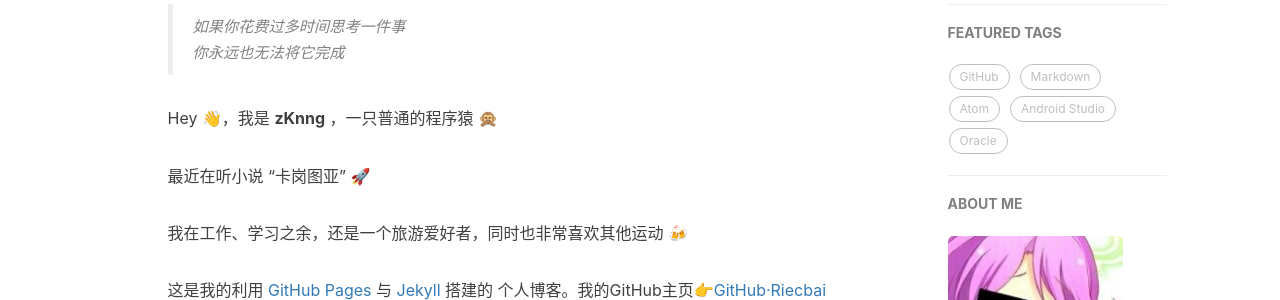
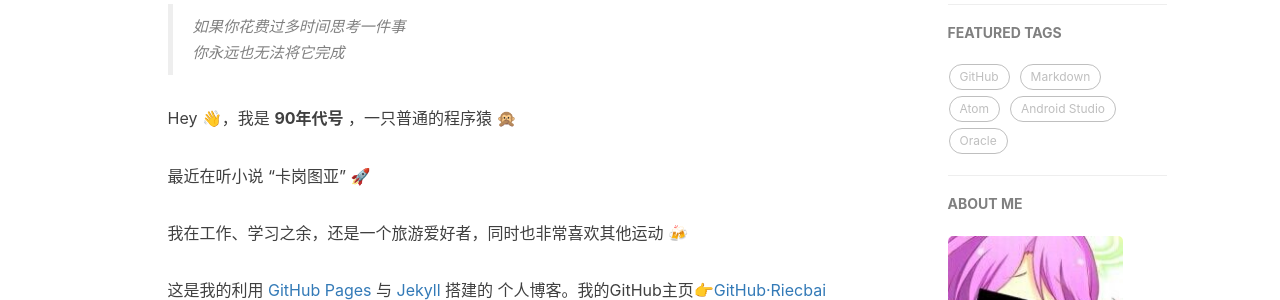
Before and after one commit to ricebai/ricebai.github.io, a Jekyll site: the page built from about.html, in a window 1280 px wide. Shown: the part 454-754 px from the top of the page. Built offline with Jekyll 4.4.1, drawn with Linux system fonts in a browser that asks for light colours; nearby versions of some CDN libraries; comment, search, counter and statistics services are not loaded.

Commit message:
Update about.html

```diff
--- a/about.html
+++ b/about.html
@@ -18,7 +18,7 @@ header-img: "img/post-bg-am-desk.jpg"
     <blockquote><p>如果你花费过多时间思考一件事<br>
     你永远也无法将它完成</p></blockquote>
 
-    <p>Hey 👋，我是 <strong>zKnng</strong> ，一只普通的程序猿 🙊</p>
+    <p>Hey 👋，我是 <strong>90年代号</strong> ，一只普通的程序猿 🙊</p>
 
     <p>最近在听小说 “卡岗图亚” 🚀 </p>
 
```
